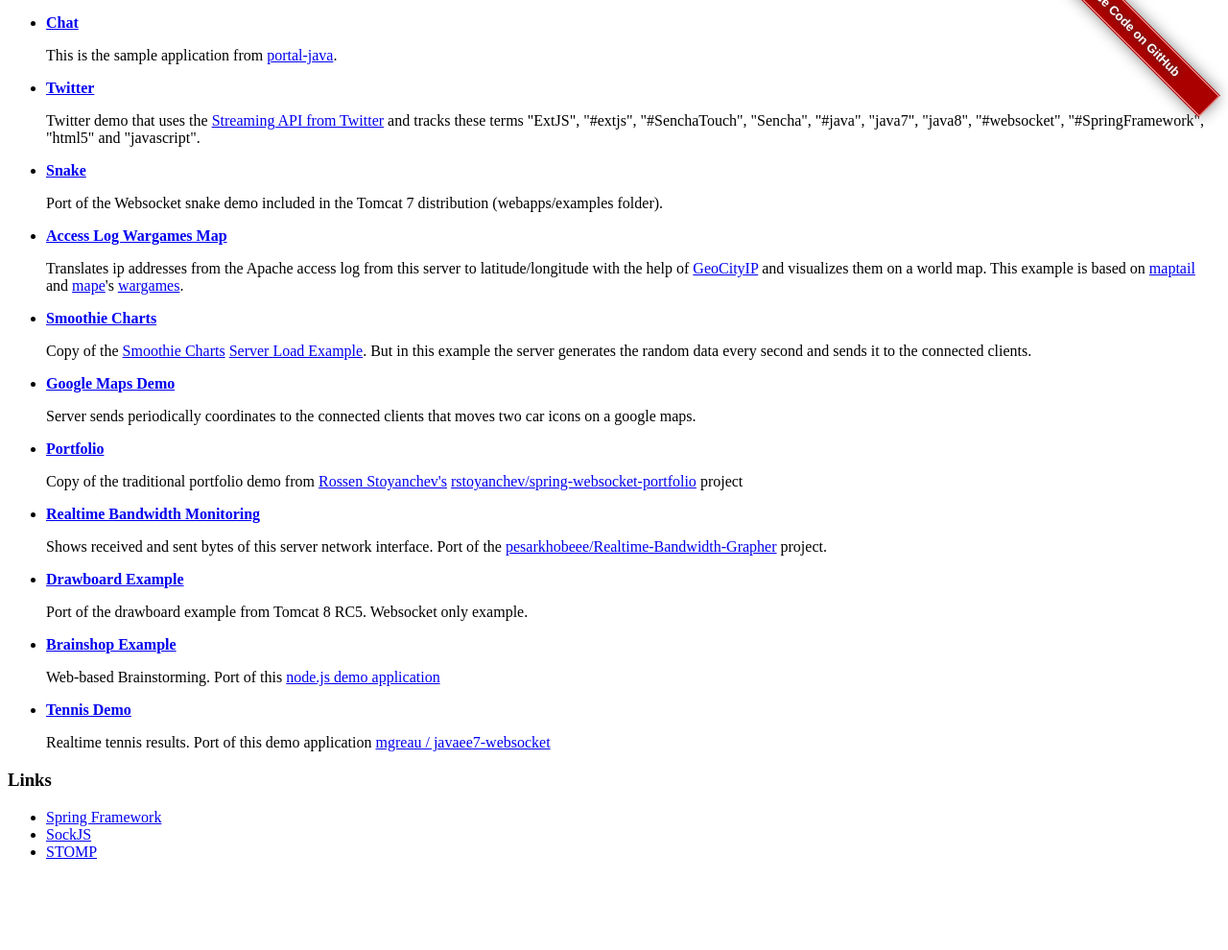
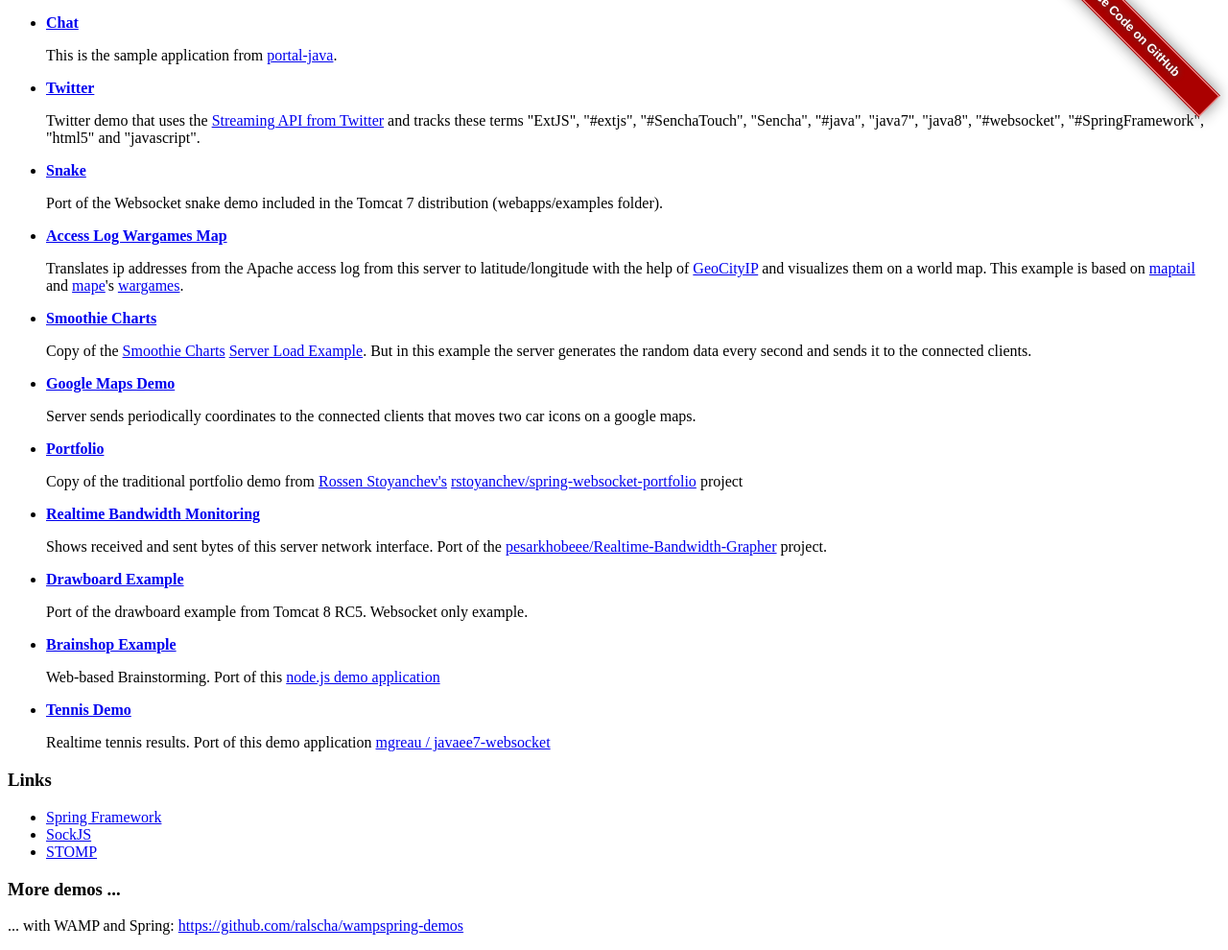
Before and after one commit to ralscha/spring4ws-demos, a plain HTML site: page src/main/resources/static/index.html in a window 1280 px wide. Shown: the part 70-1060 px from the top of the page at 96% size. Before the commit the page ends 983 px from the top, so only its background shows below. Drawn offline with nearby package versions, Linux system fonts and the light colour scheme; some icons are missing.

Commit message:
Add a link to the wampspring demos

```diff
--- a/src/main/resources/static/index.html
+++ b/src/main/resources/static/index.html
@@ -113,6 +113,11 @@
 			    <li><a href="http://jmesnil.net/stomp-websocket/doc/">STOMP</a></li>
 			  </ul>
 			</section>
+
+			<section id="more">
+			  <h3>More demos ...</h3>
+			  <p>... with WAMP and Spring: <a href="https://github.com/ralscha/wampspring-demos">https://github.com/ralscha/wampspring-demos</a>
+			</section>
 		</div>
 	</div>
 
```
